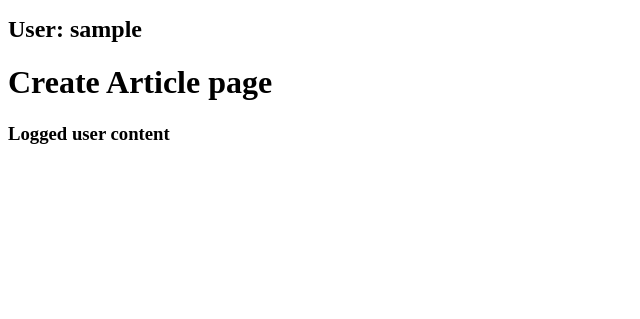
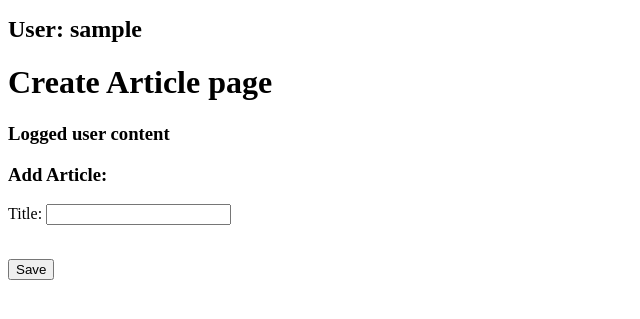
Before and after one commit to FFFFFRYGIO/CommunityHelpdeskService, a Django app: page /user_app/create_article/ in a window 1280 px wide. Shown: the part 272-591 px from the top of the page, without its empty margins (0-640 px from the left). Run offline with Django 4.2, Linux system fonts and the light colour scheme; the visitor is signed in with stand-in values (Sample User, id 1).

Commit message:
update create article view with article creation form and handling it to add object to database

```diff
--- a/user_app/templates/create_article.html
+++ b/user_app/templates/create_article.html
@@ -6,6 +6,22 @@
     <h1>Create Article page</h1>
     {% if user.is_authenticated %}
         <h3>Logged user content</h3>
+        <h3>Add Article:</h3>
+        <form action="#" method="post" class="form-group">
+            {% csrf_token %}
+            {{ form.as_p }}
+            <br>
+            <button type="submit" class="btn btn-success">Save</button>
+        </form>
+        {% if form.errors %}
+            <ul class="errorlist">
+                {% for field in form %}
+                    {% for error in field.errors %}
+                        <li>{{ field.label }}: {{ error }}</li>
+                    {% endfor %}
+                {% endfor %}
+            </ul>
+        {% endif %}
     {% else %}
         <h3>User not authenticated, login <a href="/registration/login">HERE</a></h3>
     {% endif %}
--- a/user_app/views.py
+++ b/user_app/views.py
@@ -1,5 +1,7 @@
 from django.contrib.auth.decorators import login_required
-from django.shortcuts import render
+from django.shortcuts import render, redirect
+from .forms import ArticleForm
+import datetime
 
 # In your views.py
 
@@ -14,8 +16,15 @@ def search_view(request):
 
 @login_required
 def create_article_view(request):
-    article_form = set()  # TODO: parse article creation form
-    return render(request, 'create_article.html', {'article_form': article_form})
+    if request.method == "POST":
+        form = ArticleForm(request.POST)
+        if form.is_valid():
+            new_article = form.save(commit=False)
+            new_article.author = request.user
+            new_article.created_at = datetime.datetime.now()
+            new_article.save()
+            return redirect('home')
+    return render(request, 'create_article.html', {'form': ArticleForm})
 
 
 @login_required
```
